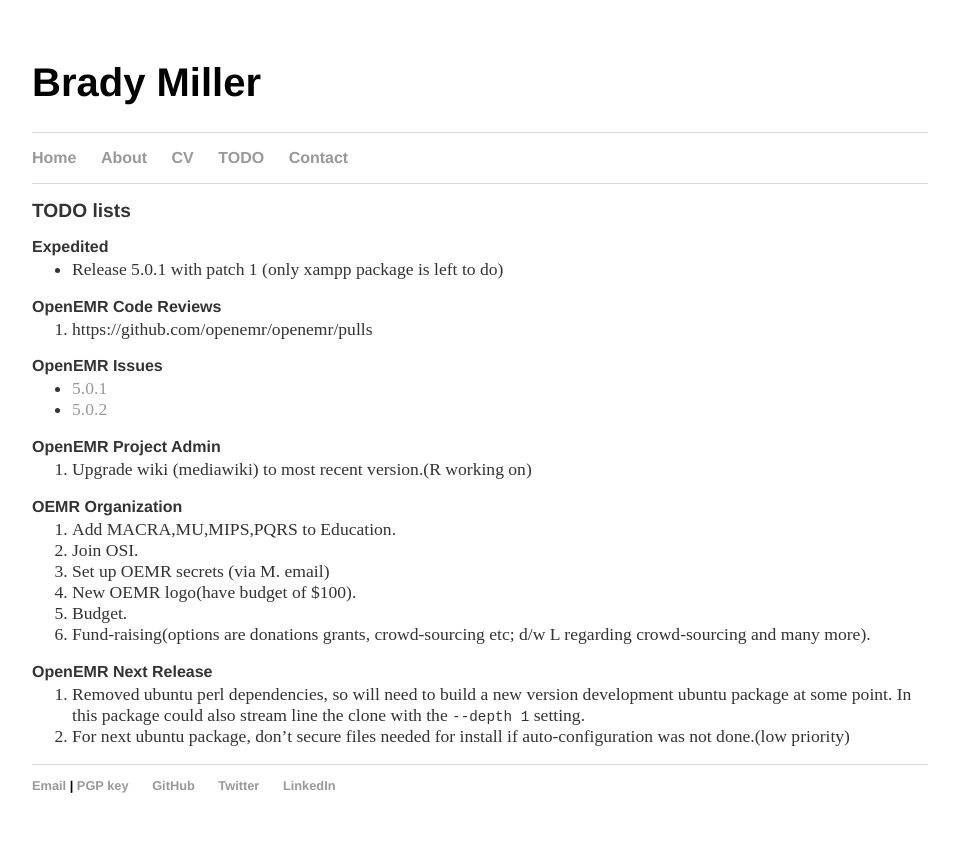
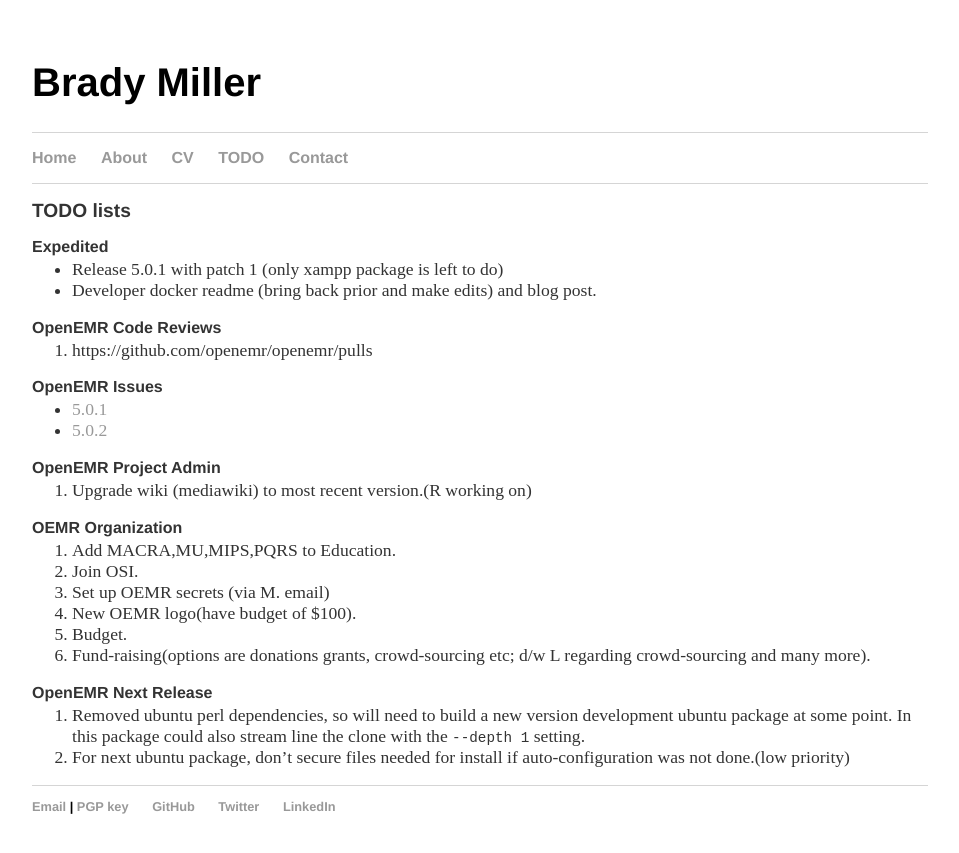
Before and after one commit to bradymiller/bradymiller.github.io, a Jekyll site: the page built from todo/index.md, in a window 1280 px wide. Shown: the top 853 px of the page, without its empty margins (160-1119 px from the left). Built offline with Jekyll 4.4.1, drawn with Linux system fonts in a browser that asks for light colours; our own code applies the rules of GitHub Pages for plain Markdown files.

Commit message:
Update index.md

```diff
--- a/todo/index.md
+++ b/todo/index.md
@@ -5,6 +5,7 @@
 
 ### Expedited
 * Release 5.0.1 with patch 1 (only xampp package is left to do)
+* Developer docker readme (bring back prior and make edits) and blog post.
 
 ### OpenEMR Code Reviews
 1. https://github.com/openemr/openemr/pulls
```
